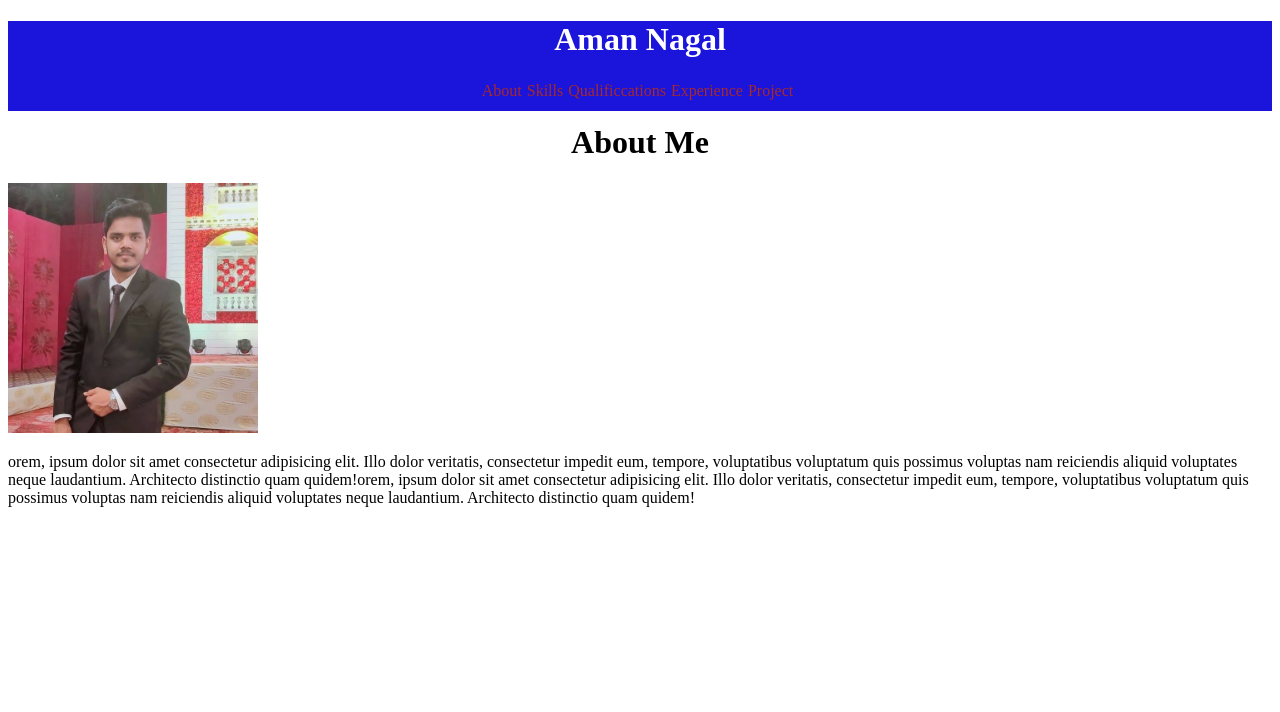
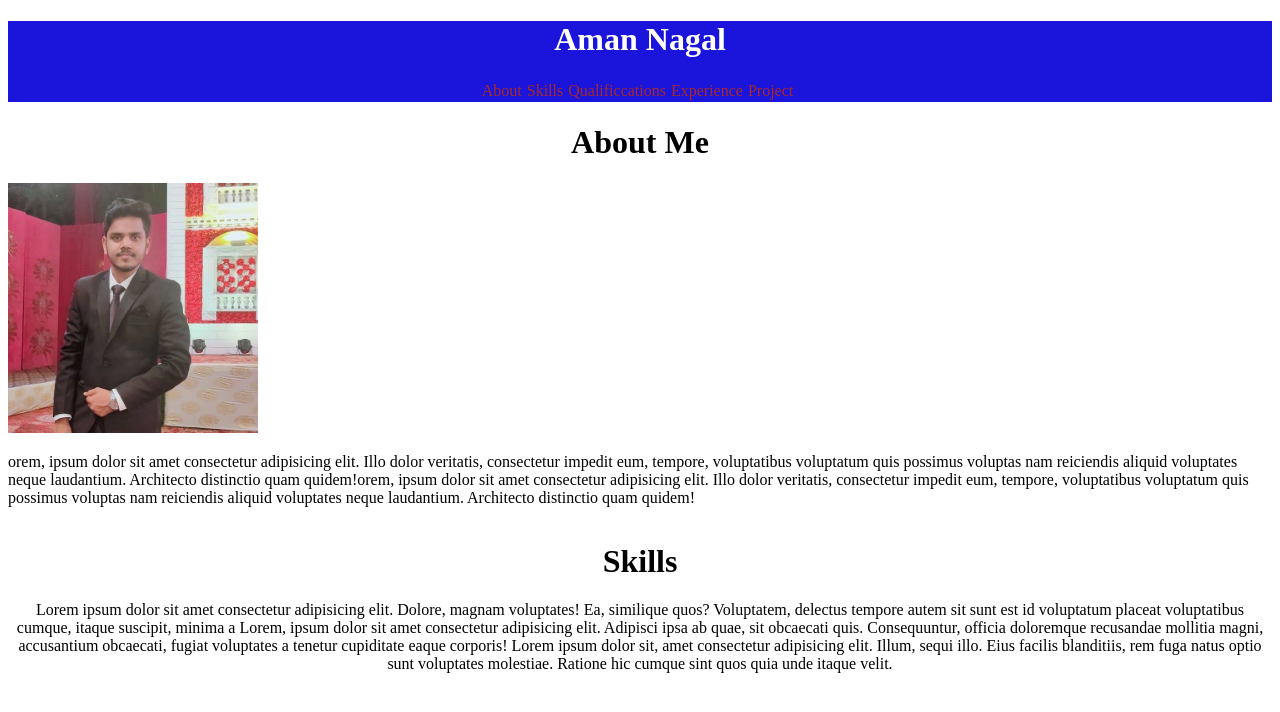
Before and after one commit to aman1nagal/first-web-page, a plain HTML site: page index.html in a window 1280 px wide. Drawn offline with Linux system fonts and the light colour scheme.

Commit message:
multiple git push

```diff
--- a/index.css
+++ b/index.css
@@ -1,7 +1,7 @@
 .first-div{
-    background-color: rgb(27, 20, 219);
+
     flex-direction: column;
-    height: 90px;
+    height: 500px;
 }
 .name{
     /* background-color: rgb(88, 84, 77); */
@@ -9,7 +9,7 @@
    text-align: center;
 }
 .first-div-name{
-    /* background-color: aqua; */
+    background-color: rgb(27, 20, 219);
 
 }
 .nevigation{
@@ -33,3 +33,6 @@
     width: 250px;
     height:250px;
 }
+.skills{
+    text-align: center;
+}
--- a/index.html
+++ b/index.html
@@ -12,6 +12,7 @@
 <body>
     <div class="first-div">
         <div class="first-div-name">
+            <div class="heading">
             <h1 class="name">Aman Nagal</h1>
             </div>
             <div class="nevigation">
@@ -31,6 +32,8 @@
                     <a href=""class="anchor">Project</a>
                 </div>
             </div>
+        </div>
+
         <div class="about">
             <div class="about-name">
                 <h1>About Me</h1>
@@ -42,6 +45,17 @@
             </div>
         </div>
     </div>
-
+    <div class="skills">
+        <div><h1>
+            Skills
+        </h1></div>
+        <div>
+            <p>
+                Lorem ipsum dolor sit amet consectetur adipisicing elit. Dolore, magnam voluptates! Ea, similique quos? Voluptatem, delectus tempore autem sit sunt est id voluptatum placeat voluptatibus cumque, itaque suscipit, minima a
+                Lorem, ipsum dolor sit amet consectetur adipisicing elit. Adipisci ipsa ab quae, sit obcaecati quis. Consequuntur, officia doloremque recusandae mollitia magni, accusantium obcaecati, fugiat voluptates a tenetur cupiditate eaque corporis!
+                Lorem ipsum dolor sit, amet consectetur adipisicing elit. Illum, sequi illo. Eius facilis blanditiis, rem fuga natus optio sunt voluptates molestiae. Ratione hic cumque sint quos quia unde itaque velit.
+            </p>
+        </div>
+    </div>
 </body>
 </html>
```
Lines whose indentation alone changed are shown as unchanged.
